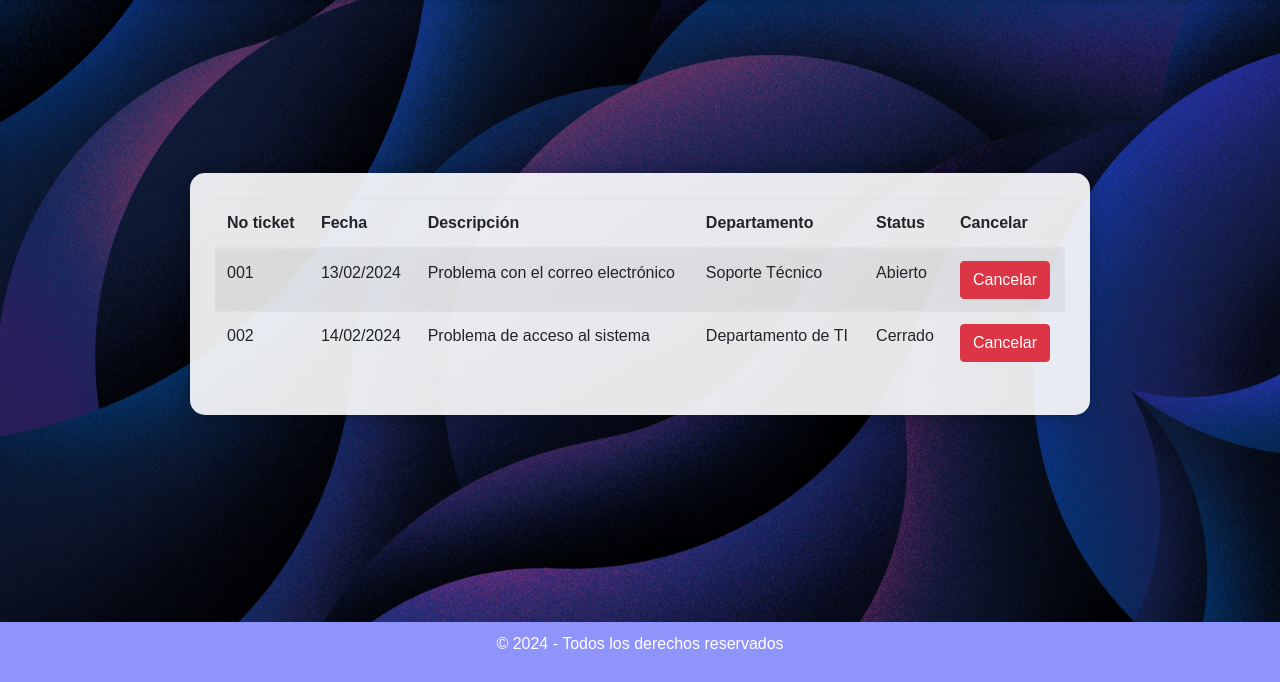
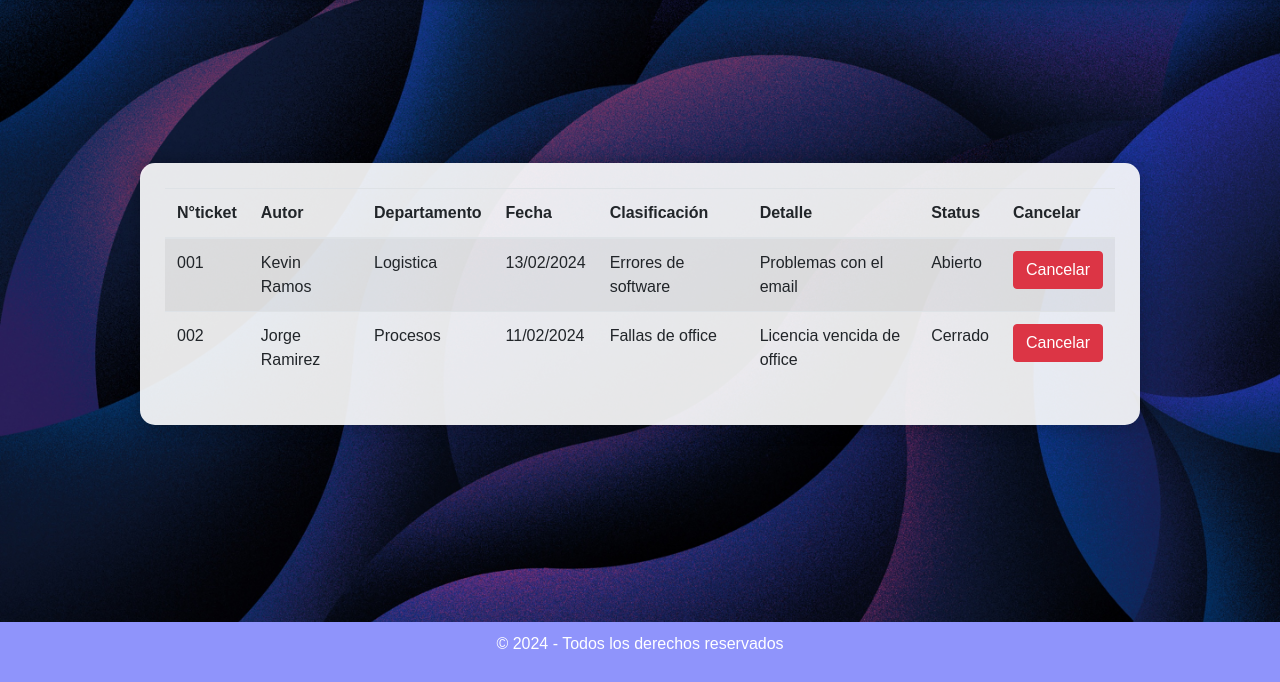
Before and after one commit to FranciscoSinecio/Ticket-system, a Flask app: template templates/mis_tickets.html in a window 1280 px wide. Shown: the part 118-800 px from the top of the page. Run offline with Flask 3, Linux system fonts and the light colour scheme; the template is opened without the code that fills it, so the values that code supplies are empty; some libraries are stand-ins or nearby versions.

Commit message:
changes
Se agrego scrollbar para contrainer

```diff
--- a/static/style4.css
+++ b/static/style4.css
@@ -18,7 +18,7 @@ body {
 }
 
 .container {
-  max-width: 900px;
+  max-width: 1000px;
   margin: 0 auto;
   background-color: rgba(255, 255, 255, 0.9); /* Fondo semitransparente */
   padding: 25px;
@@ -117,3 +117,8 @@ body {
 .nav-link:active {
   transform: scale(0.95);
 }
+
+.table-wrapper {
+  max-height: 400px; /* Establece la altura máxima del contenedor */
+  overflow-y: auto; /* Habilita el desplazamiento vertical cuando el contenido excede la altura máxima */
+}
--- a/templates/mis_tickets.html
+++ b/templates/mis_tickets.html
@@ -42,13 +42,16 @@
 
   <!-- Contenido principal -->
   <div class="container mt-4">
+   <div class="table-wrapper">
     <table class="table table-striped">
       <thead>
         <tr>
-          <th>No ticket</th>
+          <th>N°ticket</th>
+          <th>Autor</th>
+          <th>Departamento</th>
           <th>Fecha</th>
-          <th>Descripción</th>
-          <th>Departamento</th>
+          <th>Clasificación</th>
+          <th>Detalle</th>
           <th>Status</th>
           <th>Cancelar</th>
         </tr>
@@ -58,23 +61,28 @@
         <!-- estático -->
         <tr>
           <td>001</td>
+          <td>Kevin Ramos</td>
+          <td>Logistica</td>
           <td>13/02/2024</td>
-          <td>Problema con el correo electrónico</td>
-          <td>Soporte Técnico</td>
+          <td>Errores de software</td>
+          <td>Problemas con el email</td>
           <td>Abierto</td>
           <td><button class="btn btn-danger" onclick="confirmarCancelar(1)">Cancelar</button></td>
         </tr>
         <tr>
           <td>002</td>
-          <td>14/02/2024</td>
-          <td>Problema de acceso al sistema</td>
-          <td>Departamento de TI</td>
+          <td>Jorge Ramirez</td>
+          <td>Procesos</td>
+          <td>11/02/2024</td>
+          <td>Fallas de office</td>
+          <td>Licencia vencida de office</td>
           <td>Cerrado</td>
           <td><button class="btn btn-danger" onclick="confirmarCancelar(2)">Cancelar</button></td>
         </tr>
         <!-- filas según sea necesario -->
       </tbody>
     </table>
+   </div>
   </div>
 
   <!-- Footer -->
```
